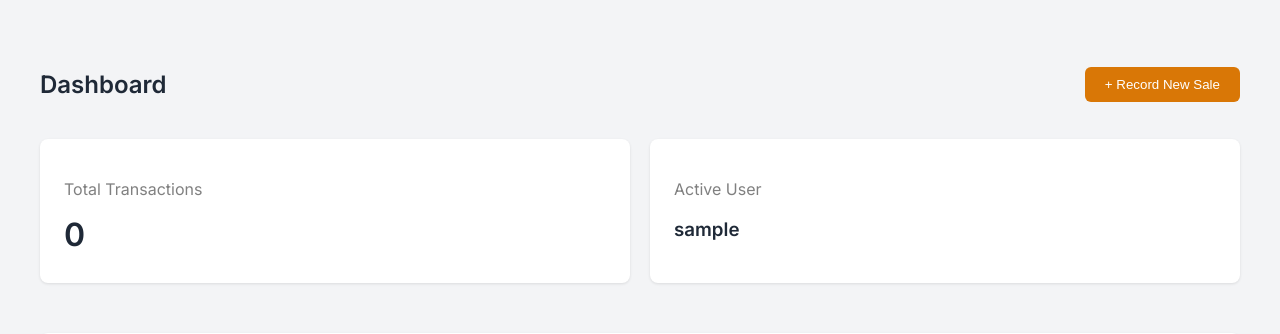
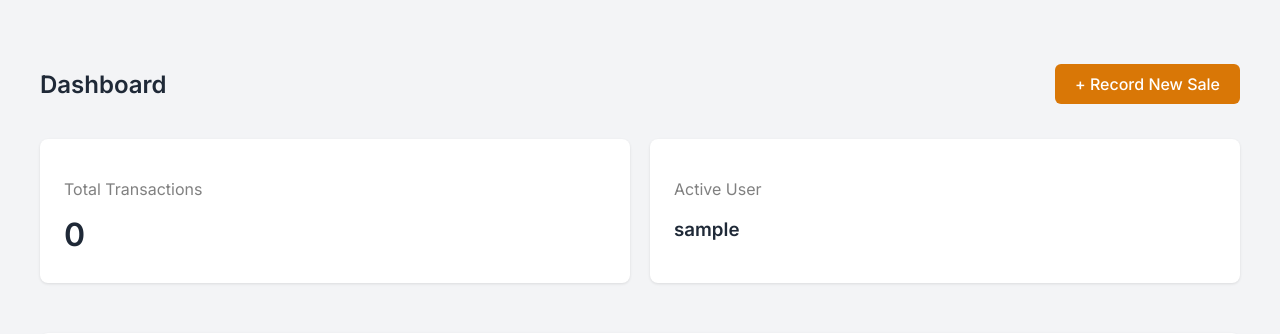
Before and after one commit to weenaath/sales-force-automation, a Django app: page / in a window 1280 px wide. Shown: the part 97-431 px from the top of the page. Run offline with Django 4.2, Linux system fonts and the light colour scheme; the visitor is signed in with stand-in values (Sample User, id 1); data that the repository does not hold is empty.

Commit message:
Update dashboard template to use a link for 'Record New Sale' and import Product model in views.py

```diff
--- a/sales_automation/templates/sales_automation/dashboard.html
+++ b/sales_automation/templates/sales_automation/dashboard.html
@@ -3,7 +3,7 @@
 {% block content %}
 <div class="nav-flex" style="margin-bottom: 20px;">
     <h2>Dashboard</h2>
-    <button class="btn btn-primary">+ Record New Sale</button>
+    <a href="{% url 'add_sale' %}" class="btn btn-primary" style="color: white; text-decoration: none;">+ Record New Sale</a>
 </div>
 
 <!-- Stats Cards -->
--- a/sales_automation/views.py
+++ b/sales_automation/views.py
@@ -1,6 +1,6 @@
 from django.shortcuts import render
 from django.contrib.auth.decorators import login_required
-from .models import SaleRecord, Shop, Route
+from .models import Product, SaleRecord, Shop, Route
 from django.http import JsonResponse
 import json
 
```
